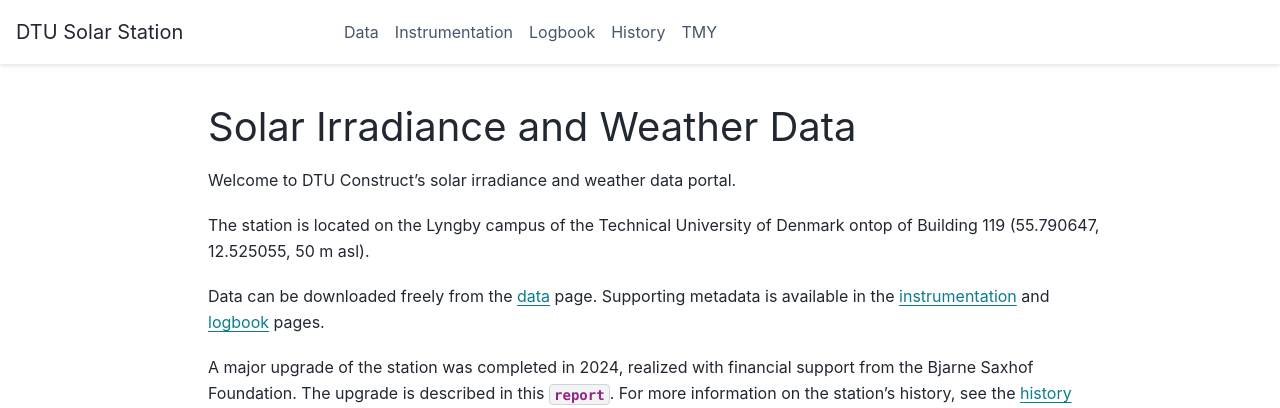
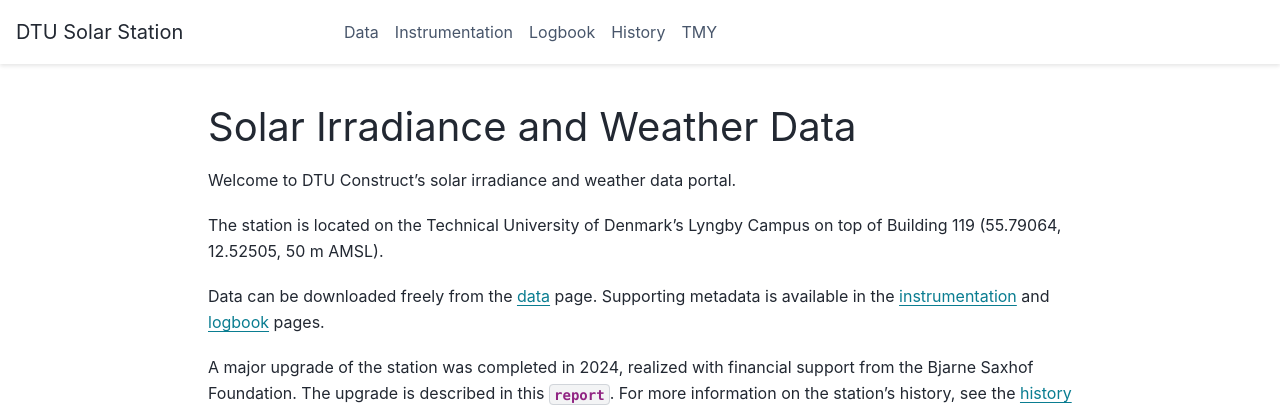
Before and after one commit to AssessingSolar/dtu_solar_station, a Sphinx documentation site: the page built from docs/index.md, in a window 1280 px wide. Shown: the top 408 px of the page. Built offline with Sphinx 7.4.7 and the PyData theme 0.15.4, drawn with Linux system fonts in a browser that asks for light colours.

Commit message:
Update index.md

```diff
--- a/docs/index.md
+++ b/docs/index.md
@@ -2,7 +2,7 @@
 
 Welcome to DTU Construct's solar irradiance and weather data portal.
 
-The station is located on the Lyngby campus of the Technical University of Denmark ontop of Building 119 (55.790647, 12.525055, 50 m asl).
+The station is located on the Technical University of Denmark's Lyngby Campus on top of Building 119 (55.79064, 12.52505, 50 m AMSL).
 
 Data can be downloaded freely from the [data](../data) page. Supporting metadata is available in the [instrumentation](instrumentation) and [logbook](logbook) pages.
 
```
